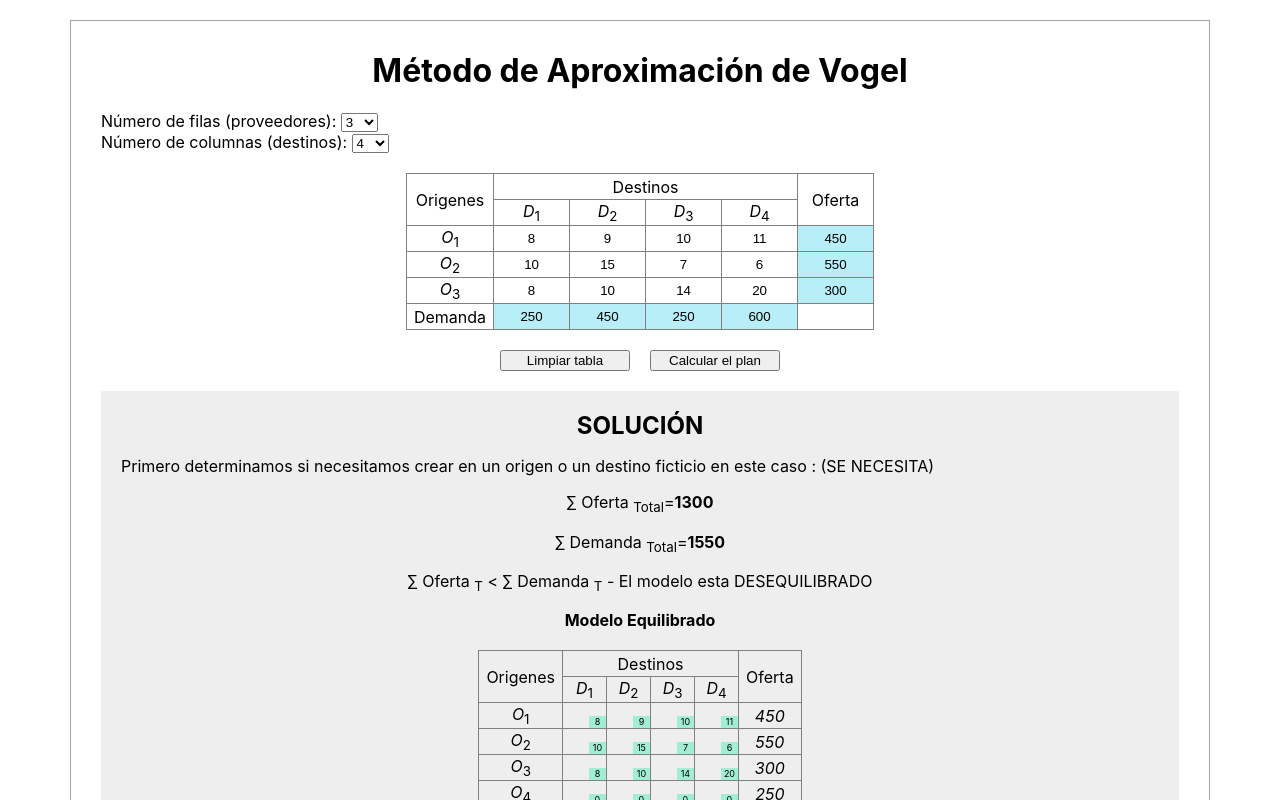
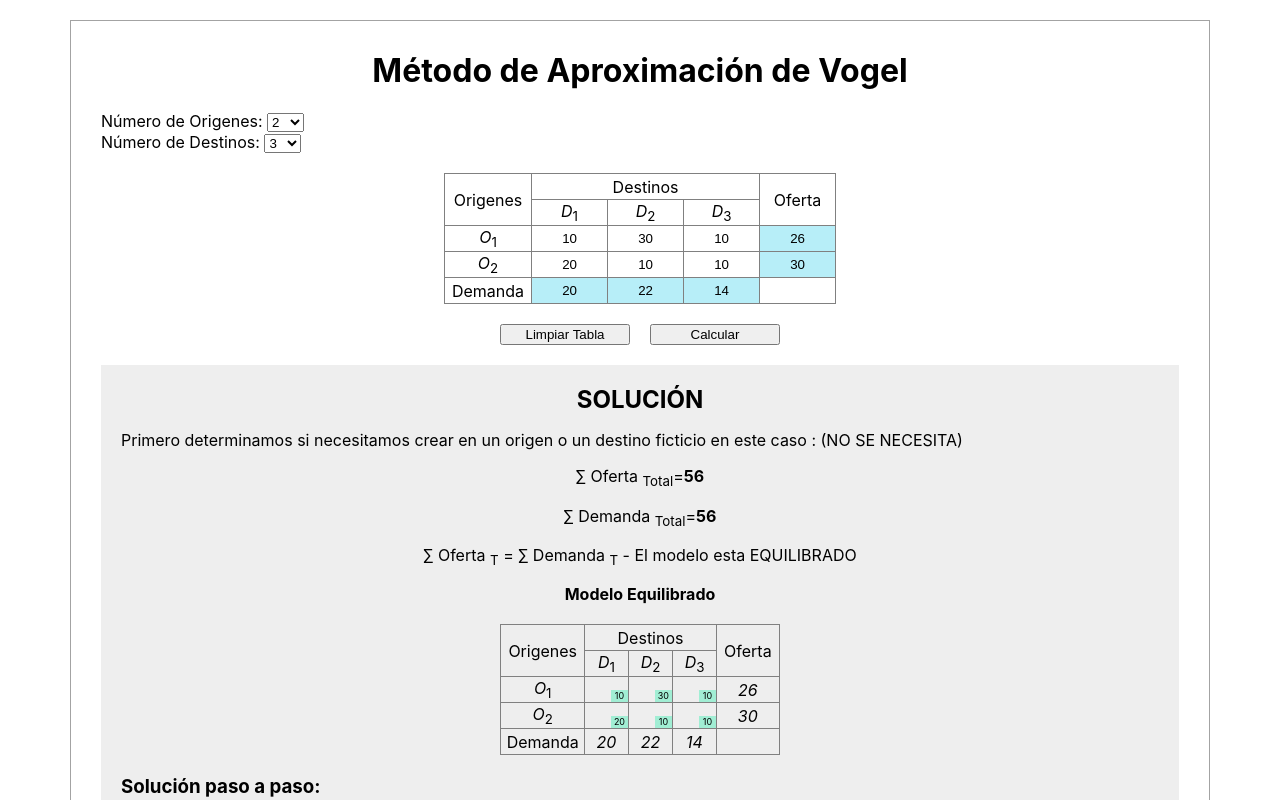
Before and after one commit to AlexJCM/transportation-problem, a React (Create React App) app: page / in a window 1280 px wide. Shown: the top 800 px of the page. Built offline with nearby package versions, Linux system fonts and the light colour scheme.

Commit message:
Nuevo Caso

```diff
--- a/src/components/main.jsx
+++ b/src/components/main.jsx
@@ -53,7 +53,7 @@ const Main = props => {
       needs.indexOf("") !== -1 ||
       storage.indexOf("") !== -1
     ) {
-      alert("Rellene todos los campos!");
+      alert("Rellene Todos los Campos");
       return;
     }
   };
@@ -63,12 +63,12 @@ const Main = props => {
       <Select
         handleChange={changeRowsCount}
         val={rowsCount}
-        text="Número de filas (proveedores):"
+        text="Número de Origenes:"
       />
       <Select
         handleChange={changeColumnsCount}
         val={columnsCount}
-        text="Número de columnas (destinos):"
+        text="Número de Destinos:"
       />
       <InputTable
         matrix={matrix}
@@ -82,10 +82,10 @@ const Main = props => {
       />
       <div className="btns-block">
         <button onClick={clearTable} id="resetTable">
-          Limpiar tabla
+          Limpiar Tabla
         </button>
         <button onClick={checkData} id="resolveTable">
-          Calcular el plan
+          Calcular
         </button>
       </div>
     </div>
--- a/src/components/solve.jsx
+++ b/src/components/solve.jsx
@@ -42,8 +42,6 @@ const Solve = props => {
           {storageVolume !== needsVolume ? "DESEQUILIBRADO " : "EQUILIBRADO"}
         </p>
       </center>
-
-
 
       <center><b><p>Modelo Equilibrado</p></b></center>
       {closedMatrix && (
--- a/src/preloadedState.js
+++ b/src/preloadedState.js
@@ -1,20 +1,5 @@
 //Para asignar al estado una matriz para que cuando cargue la página sea utilizado
 /*
-const state = {
-  matrix: {
-    rowsCount: 2,
-    columnsCount: 3,
-    data: [
-      [10, 30, 10],
-      [10, 15, 7]
-    ],
-    needs: [20, 22, 14],
-    storage: [26, 30]
-  }
-};
-*/
-
-
 const state = {
   matrix: {
     rowsCount: 3,
@@ -28,4 +13,19 @@ const state = {
     storage: [450, 550, 300]
   }
 };
+*/
+
+const state = {
+  matrix: {
+    rowsCount: 2,
+    columnsCount: 3,
+    data: [
+      [10, 30, 10],
+      [20, 10, 10]
+    ],
+    needs: [20, 22, 14],
+    storage: [26, 30]
+  }
+};
+
 export default state;
```
